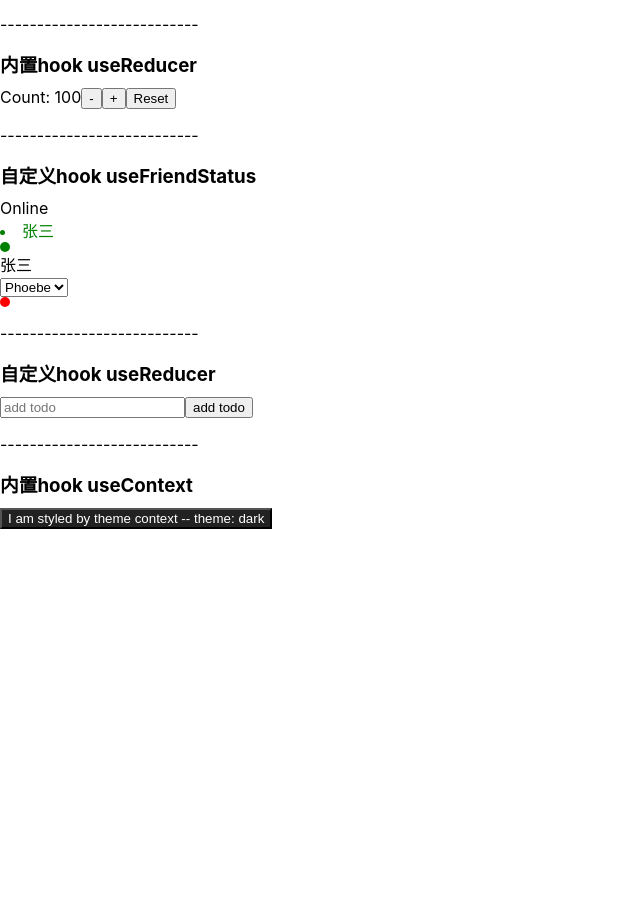
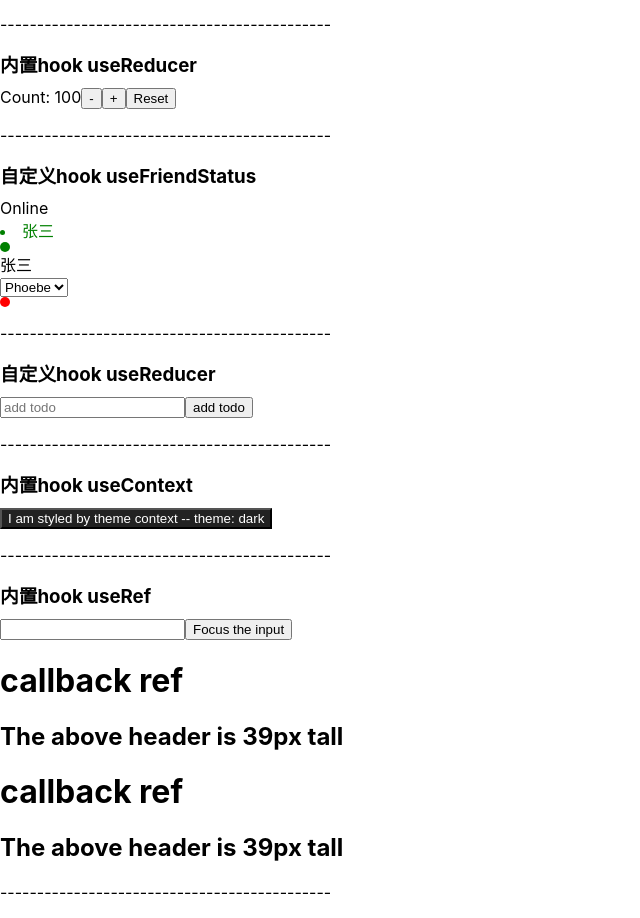
Before and after one commit to aniviaH/study-react, a React (Create React App) app: page / in a window 1280 px wide. Shown: the part 330-1248 px from the top of the page, without its empty margins (0-640 px from the left). Before the commit the page ends 859 px from the top, so only its background shows below. Built offline with nearby package versions, Linux system fonts and the light colour scheme.

Commit message:
feat: useRef+callback ref

```diff
--- a/src/hooks/FriendStatus.js
+++ b/src/hooks/FriendStatus.js
@@ -70,7 +70,7 @@ export function FriendSelect () {
       </select>
       <Circle color={isRecipientOnline ? 'green' : 'red'} />
 
-      <p>---------------------------</p>
+      <p>---------------------------------------------</p>
     </div>
   )
 }
@@ -82,5 +82,5 @@ function Circle (props) {
 }
 
 function CompDivider () {
-  return <p>---------------------------</p>
+  return <p>---------------------------------------------</p>
 }
--- a/src/hooks/Todos.js
+++ b/src/hooks/Todos.js
@@ -31,7 +31,7 @@ export function Todos () {
         }
       </ul>
 
-      <p>---------------------------</p>
+      <p>---------------------------------------------</p>
     </>
   )
 }
--- a/src/hooks/useContext.js
+++ b/src/hooks/useContext.js
@@ -39,6 +39,8 @@ function ThemeButton() {
       <button style={{background: theme.background, color: theme.foreground}}>
         I am styled by theme context -- theme: {theme.text}
       </button>
+
+      <p>---------------------------------------------</p>
     </>
   )
 }
--- /dev/null
+++ b/src/hooks/useRef.js
@@ -0,0 +1,67 @@
+import { useCallback, useRef, useState } from "react";
+
+export function TextInputWithFocusButton() {
+  const inputEle = useRef(null)
+  const onButtonClick = () => {
+    // `current` 指向已挂载到 DOM 上的文本输入元素
+    inputEle.current.focus()
+  }
+  return (
+    <>
+      <h3>内置hook useRef</h3>
+      <input ref={inputEle} type="text" />
+      <button onClick={onButtonClick}>Focus the input</button>
+    </>
+  )
+}
+
+// callback ref
+export function MeasureExample() {
+  const [height, setHeight] = useState(0)
+
+  const measuredRef = useCallback(node => {
+    if (node !== null) {
+      setHeight(node.getBoundingClientRect().height)
+    }
+  }, [])
+
+  return (
+    <>
+      <h1 ref={measuredRef}>callback ref</h1>
+      <h2>The  above  header is {Math.round(height)}px tall</h2>
+    </>
+  )
+}
+
+/*
+在这个案例中，我们没有选择使用 useRef，因为当 ref 是一个对象时它并不会把当前 ref 的值的 变化 通知到我们。使用 callback ref 可以确保 即便子组件延迟显示被测量的节点 (比如为了响应一次点击)，我们依然能够在父组件接收到相关的信息，以便更新测量结果。
+注意到我们传递了 [] 作为 useCallback 的依赖列表。这确保了 ref callback 不会在再次渲染时改变，因此 React 不会在非必要的时候调用它。
+在此示例中，当且仅当组件挂载和卸载时，callback ref 才会被调用，因为渲染的 <h1> 组件在整个重新渲染期间始终存在。如果你希望在每次组件调整大小时都收到通知，则可能需要使用 ResizeObserver 或基于其构建的第三方 Hook。
+ */
+
+// 可以 把上面这个逻辑抽取出来作为 一个可复用的 Hook:
+export function MeasureExample2() {
+  const [rect, ref] = useClientRect()
+  return (
+    <>
+      <h1 ref={ref}>callback ref</h1>
+      {
+        rect !== null &&
+        <h2>The  above  header is {Math.round(rect.height)}px tall</h2>
+      }
+      <p>---------------------------------------------</p>
+    </>
+  )
+}
+
+function useClientRect () {
+  const [rect, setRect] = useState(null)
+
+  const ref = useCallback(node => {
+    if (node !== null) {
+      setRect(node.getBoundingClientRect())
+    }
+  }, [])
+
+  return [rect, ref]
+}
--- a/src/hooks/useState.js
+++ b/src/hooks/useState.js
@@ -97,7 +97,7 @@ export function ExampleUseState () {
       <p>fruit: {fruit}</p>
       <p>todos: {todos[0].text}</p>
 
-      <p>---------------------------</p>
+      <p>---------------------------------------------</p>
     </div>
   )
 }
@@ -129,7 +129,7 @@ export class ClassExampleUseState extends React.Component {
         <h3>内置hook useState</h3>
         <div>You Clicked {this.state.count} times</div>
         <button onClick={() => this.setState({count: this.state.count + 1})}>click me</button>
-        <p>---------------------------</p>
+        <p>---------------------------------------------</p>
       </div>
     )
   }
@@ -172,7 +172,7 @@ export function ExampleUseReducer({initailCount = 100}) {
       <button onClick={() => dispatch({type: 'decrement'})}>-</button>
       <button onClick={() => dispatch({type: 'increment'})}>+</button>
       <button onClick={() => dispatch({type: 'reset', payload: initailCount})}>Reset</button>
-      <p>---------------------------</p>
+      <p>---------------------------------------------</p>
     </>
   )
 }
--- a/src/index.js
+++ b/src/index.js
@@ -7,6 +7,7 @@ import {ExampleUseState, ClassExampleUseState, ExampleUseReducer} from './hooks/
 import {FriendStatus, FriendListItem, FriendSelect} from './hooks/FriendStatus'
 import {Todos} from './hooks/Todos'
 import {AppThemeColor} from './hooks/useContext'
+import {TextInputWithFocusButton, MeasureExample, MeasureExample2} from './hooks/useRef'
 
 import './test-eslint/index'
 
@@ -32,6 +33,10 @@ root.render(
       <Todos></Todos>
 
       <AppThemeColor></AppThemeColor>
+
+      <TextInputWithFocusButton></TextInputWithFocusButton>
+      <MeasureExample></MeasureExample>
+      <MeasureExample2></MeasureExample2>
     </>
   // </React.StrictMode>
 );
```
